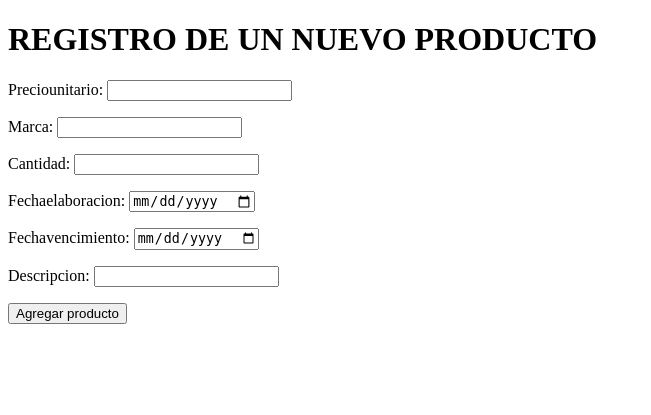
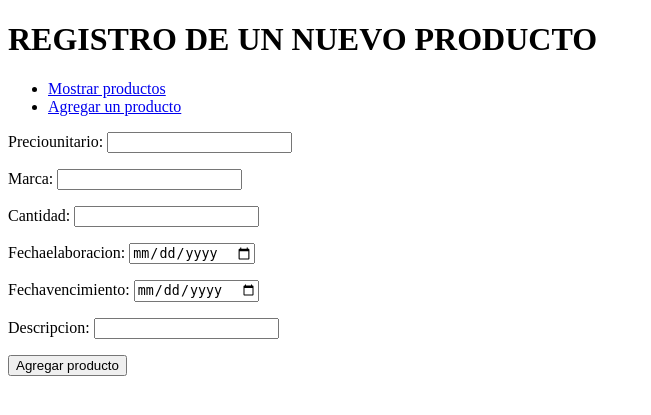
Before and after one commit to Ezze-F/TpProyectoTaller, a Django app: page /productos/registrar/ in a window 1280 px wide. Shown: the top 415 px of the page, without its empty margins (0-651 px from the left). Run offline with Django 5.2, Linux system fonts and the light colour scheme.

Commit message:
Agregada la vista eliminar_producto. Agregadas las opciones de Editar y Eliminar en cada registro que se muestra al listar los productos.

```diff
--- a/productos/templates/registrar-productos.html
+++ b/productos/templates/registrar-productos.html
@@ -9,10 +9,18 @@
     <header>
         <h1>REGISTRO DE UN NUEVO PRODUCTO</h1>
     </header>
-    <form method="POST"> <!-- Se utiliza el método POST para el envío de los datos del forrmulario -->
-        {% csrf_token %} <!-- Se utiliza el token de seguridad -->
-        {{ registrar.as_p }} <!-- Se muestran todos los campos del formulario con el método as_p sobre la variable registrar (debe ser la misma que en la view) -->
-        <button type="submit">Agregar producto</button> <!-- Generamos un botón para el envío de los datos -->
-    </form>
+    <nav>
+        <ul>
+            <li><a href="{% url 'listar_prod' %}">Mostrar productos</a></li> <!-- Se hace el vínculo con el html de nombre listar_prod -->
+            <li><a href="{% url 'registrar_prod' %}">Agregar un producto</a></li> <!-- Se hace el vínculo con el html de nombre listar_prod -->
+        </ul>
+    </nav>
+    <div>
+        <form method="POST"> <!-- Se utiliza el método POST para el envío de los datos del forrmulario -->
+            {% csrf_token %} <!-- Se utiliza el token de seguridad -->
+            {{ registrar.as_p }} <!-- Se muestran todos los campos del formulario con el método as_p sobre la variable registrar (debe ser la misma que en la view) -->
+            <button type="submit">Agregar producto</button> <!-- Generamos un botón para el envío de los datos -->
+        </form>
+    </div>
 </body>
 </html>
--- a/productos/urls.py
+++ b/productos/urls.py
@@ -5,5 +5,7 @@ from productos.views import *
 urlpatterns = [
     #path('admin/', admin.site.urls),
     path('listar/', listar_productos, name='listar_prod'), # 'listar/' ruta en la que se va a mostrar. listar_productos nombre de la vista creada en views. listar_prod nombre asociado a la view.
-    path('registrar/', registrar_productos, name='registrar_prod')
+    path('registrar/', registrar_producto, name='registrar_prod'), # 'registrar/' ruta en la que se va a mostrar. registrar_producto nombre de la vista creada en views. registrar_prod nombre asociado a la view.
+    path('<int:pk>/modificar/', modificar_producto, name='modificar_prod'), # 'modificar/' ruta en la que se va a mostrar. modificar_producto nombre de la vista creada en views. modificar_prod nombre asociado a la view.
+    path('<int:pk>/eliminar/', eliminar_producto, name='eliminar_prod'), # 'eliminar/' ruta en la que se va a mostrar. eliminar_producto nombre de la vista creada en views. eliminar_prod nombre asociado a la view.
 ]
--- a/productos/views.py
+++ b/productos/views.py
@@ -1,7 +1,7 @@
-from django.shortcuts import render, redirect # render es para renderizar. redirect
+from django.shortcuts import render, redirect, get_object_or_404 # render es para renderizar (mostrar una pantalla html). redirect para redireccionar a otra vista. get_object_or_404 para mostrar el mensaje de error 404
 from productos.models import * # Se importan todas las clases (entidades) que contiene el models.py de la app productos
 from .forms import ProductForm # se importa el formulario ProductForm para generar la vista
-# el . antes de forms indica que forms.py se encuentra al mismo nivel (misma carpeta) que el views.py
+# el . antes de forms indica que forms.py se encuentra al mismo nivel (misma carpeta) que el views.py de la app
 
 # Create your views here.
 
@@ -11,7 +11,7 @@ def listar_productos(request): # request quiere decir solicitado
     producto = Productos.objects.all() # la variable (objeto, en este casp) producto recibe todos los atributos que tiene la clase Productos del models.py de la app porductos
     return render(request, "listar-productos.html", {"listado": producto}) # listar-productos.html es el template. "listado" es la variable que contendrá los datos a mostrar (debe coincidir con la variable utilizada en el html).
 
-def registrar_productos(request):
+def registrar_producto(request):
     if (request.method == "POST"): # se verifica la utilización del método POST para los datos enviados.
         form = ProductForm(request.POST) # se guardan los datos enviados con el método POST en el objeto form
         if (form.is_valid()): # si los datos recibidos son válidos...
@@ -21,6 +21,18 @@ def registrar_productos(request):
         form = ProductForm() # el objeto form recibe el formulario ProductForm vacío
     return render(request, 'registrar-productos.html', {"registrar": form}) # registrar es la variable donde se cargarán los datos del formulario (debe coincidir en el html).
 
-def modificar_productos(request):
+def modificar_producto(request, pk): # pk será el valor a buscar para la modificación del registro
+    producto = get_object_or_404(Productos, pk=pk) # si no se encuentra el producto, se lanza una página con el error 404
+    if (request.method == 'POST'): # se verifica la utilización del método POST para los datos enviados
+        form = ProductForm(request.POST, instance=producto) # si se usa POST, se guarda en la variable instance lo que contenga producto
+        if (form.is_valid()):
+            form.save() # se guardan los datos
+            return redirect('listar_prod') # se redirecciona a listar_prod (name de la urls)
+    else: # no se utilizó el método POST (sino GET)
+        form = ProductForm(instance=producto) # se carga el formulario con los datos encontrados
+    return render(request, 'modificar-productos.html', {'modificar': form}) # modificar es la variable donde se cargarán los datos del formulario (debe coincidir en el html).
 
-    return render()
+def eliminar_producto(request, pk): # pk será el valor a buscar para la eliminación del registro
+    producto = get_object_or_404(Productos, pk=pk) # si no se encuentra el producto, se lanza una página con el error 404
+    producto.delete() # borra el registro encontrado
+    return redirect('listar_prod') # redirecciona al listar_productos.html
```
Also changed, not shown: productos/templates/listar-productos.html (+15 -1 lines), productos/templates/modificar-productos.html (+26 -0 lines).
